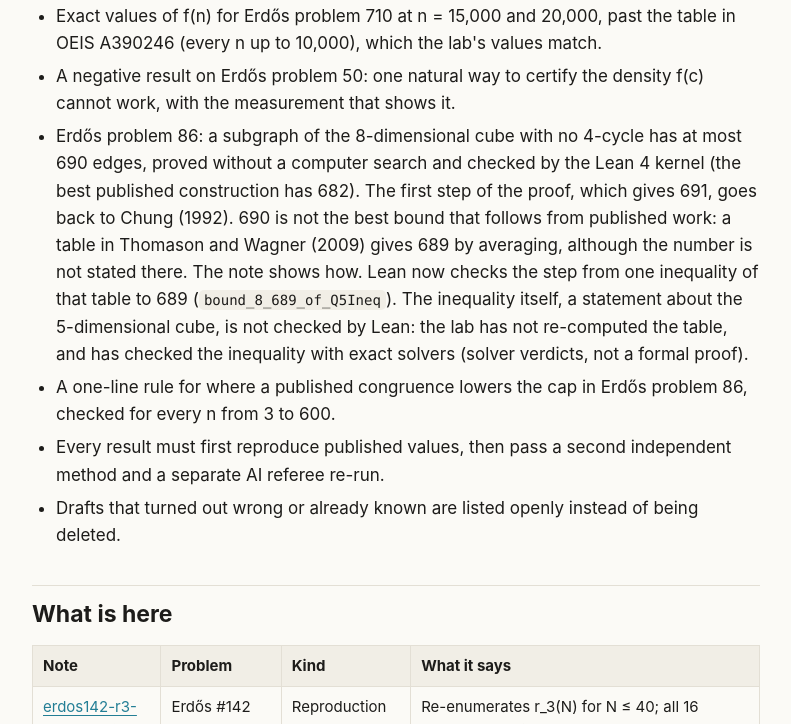
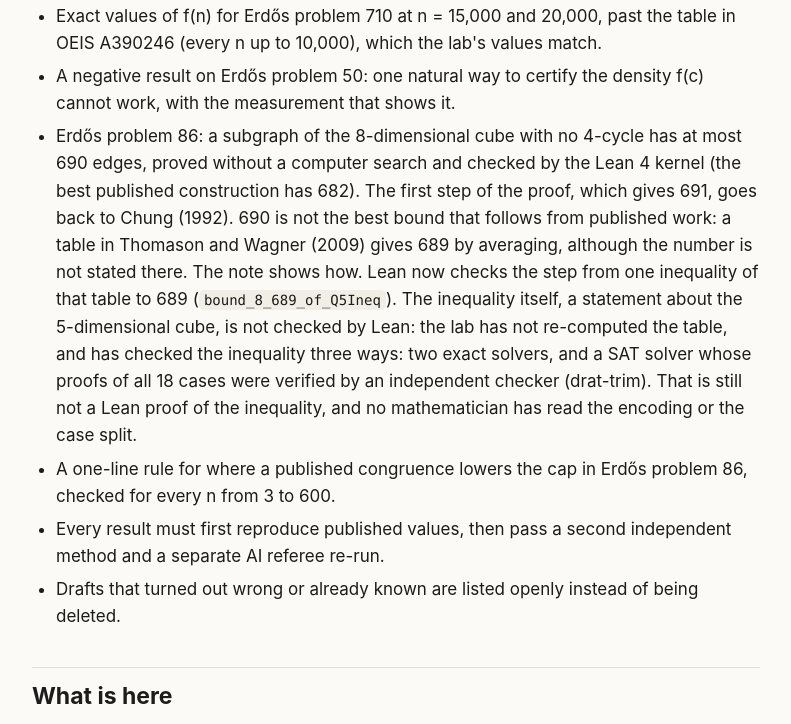
Before and after one commit to juw12/open-problems-lab, a plain HTML site: page docs/index.html in a window 1280 px wide. Shown: the part 1196-1920 px from the top of the page, without its empty margins (244-1035 px from the left). Drawn offline with Linux system fonts and the light colour scheme.

Commit message:
f(8) <= 689: the SAT run ended, all 18 proofs verified by drat-trim; HiGHS covers every case; note, record and front page say so

```diff
--- a/docs/index.html
+++ b/docs/index.html
@@ -88,7 +88,7 @@ what is wrong.</p>
 <li>Sun's alternating-primes conjecture checked for every m up to 10⁹ with 0 violations; the published check stops at 10⁷.</li>
 <li>Exact values of f(n) for Erdős problem 710 at n = 15,000 and 20,000, past the table in OEIS A390246 (every n up to 10,000), which the lab's values match.</li>
 <li>A negative result on Erdős problem 50: one natural way to certify the density f(c) cannot work, with the measurement that shows it.</li>
-<li>Erdős problem 86: a subgraph of the 8-dimensional cube with no 4-cycle has at most 690 edges, proved without a computer search and checked by the Lean 4 kernel (the best published construction has 682). The first step of the proof, which gives 691, goes back to Chung (1992). 690 is not the best bound that follows from published work: a table in Thomason and Wagner (2009) gives 689 by averaging, although the number is not stated there. The note shows how. Lean now checks the step from one inequality of that table to 689 (<code class="notranslate">bound_8_689_of_Q5Ineq</code>). The inequality itself, a statement about the 5-dimensional cube, is not checked by Lean: the lab has not re-computed the table, and has checked the inequality with exact solvers (solver verdicts, not a formal proof).</li>
+<li>Erdős problem 86: a subgraph of the 8-dimensional cube with no 4-cycle has at most 690 edges, proved without a computer search and checked by the Lean 4 kernel (the best published construction has 682). The first step of the proof, which gives 691, goes back to Chung (1992). 690 is not the best bound that follows from published work: a table in Thomason and Wagner (2009) gives 689 by averaging, although the number is not stated there. The note shows how. Lean now checks the step from one inequality of that table to 689 (<code class="notranslate">bound_8_689_of_Q5Ineq</code>). The inequality itself, a statement about the 5-dimensional cube, is not checked by Lean: the lab has not re-computed the table, and has checked the inequality three ways: two exact solvers, and a SAT solver whose proofs of all 18 cases were verified by an independent checker (drat-trim). That is still not a Lean proof of the inequality, and no mathematician has read the encoding or the case split.</li>
 <li>A one-line rule for where a published congruence lowers the cap in Erdős problem 86, checked for every n from 3 to 600.</li>
 <li>Every result must first reproduce published values, then pass a second independent method and a separate AI referee re-run.</li>
 <li>Drafts that turned out wrong or already known are listed openly instead of being deleted.</li>
```
Also changed, not shown: 3 other files.
